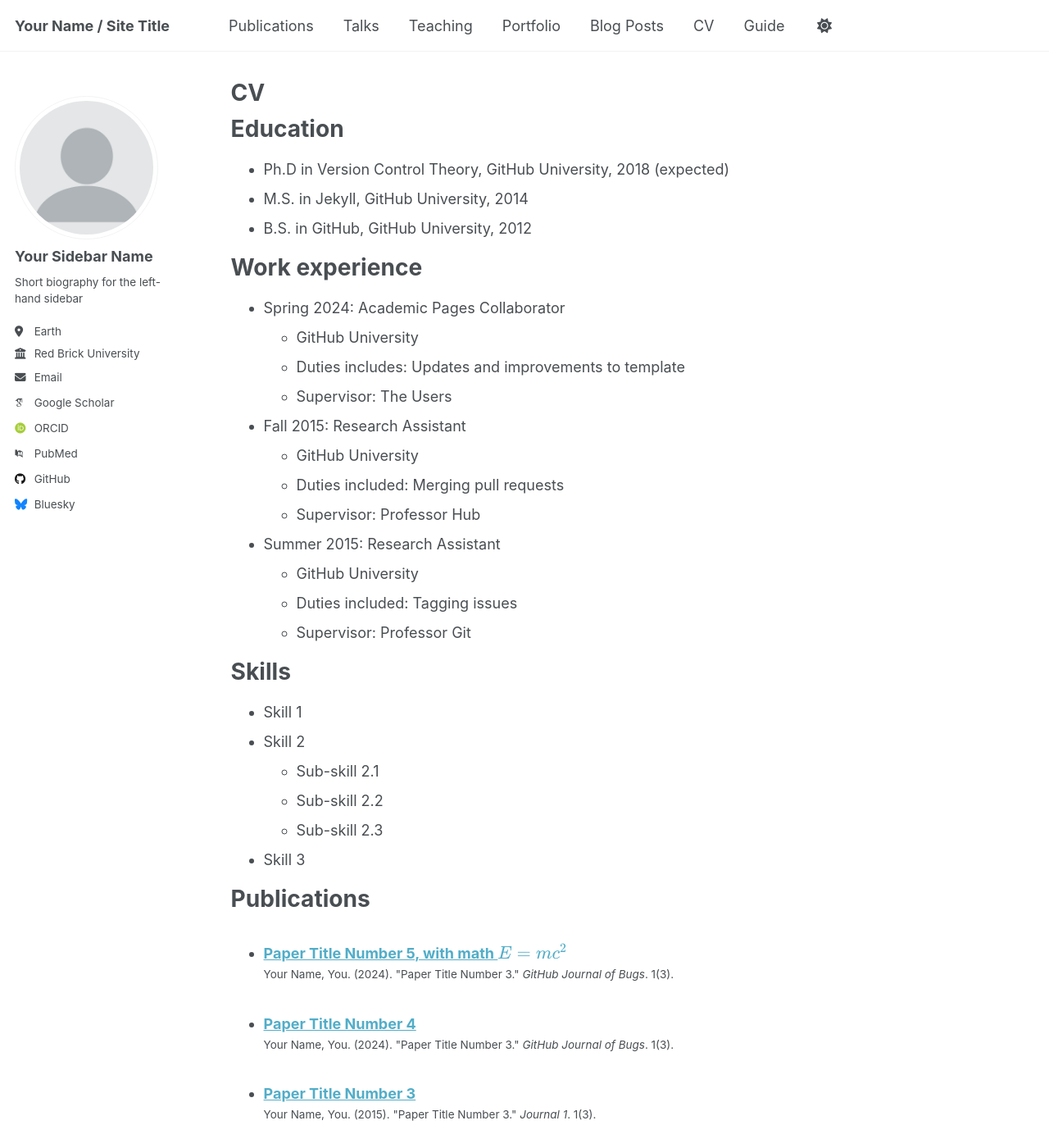
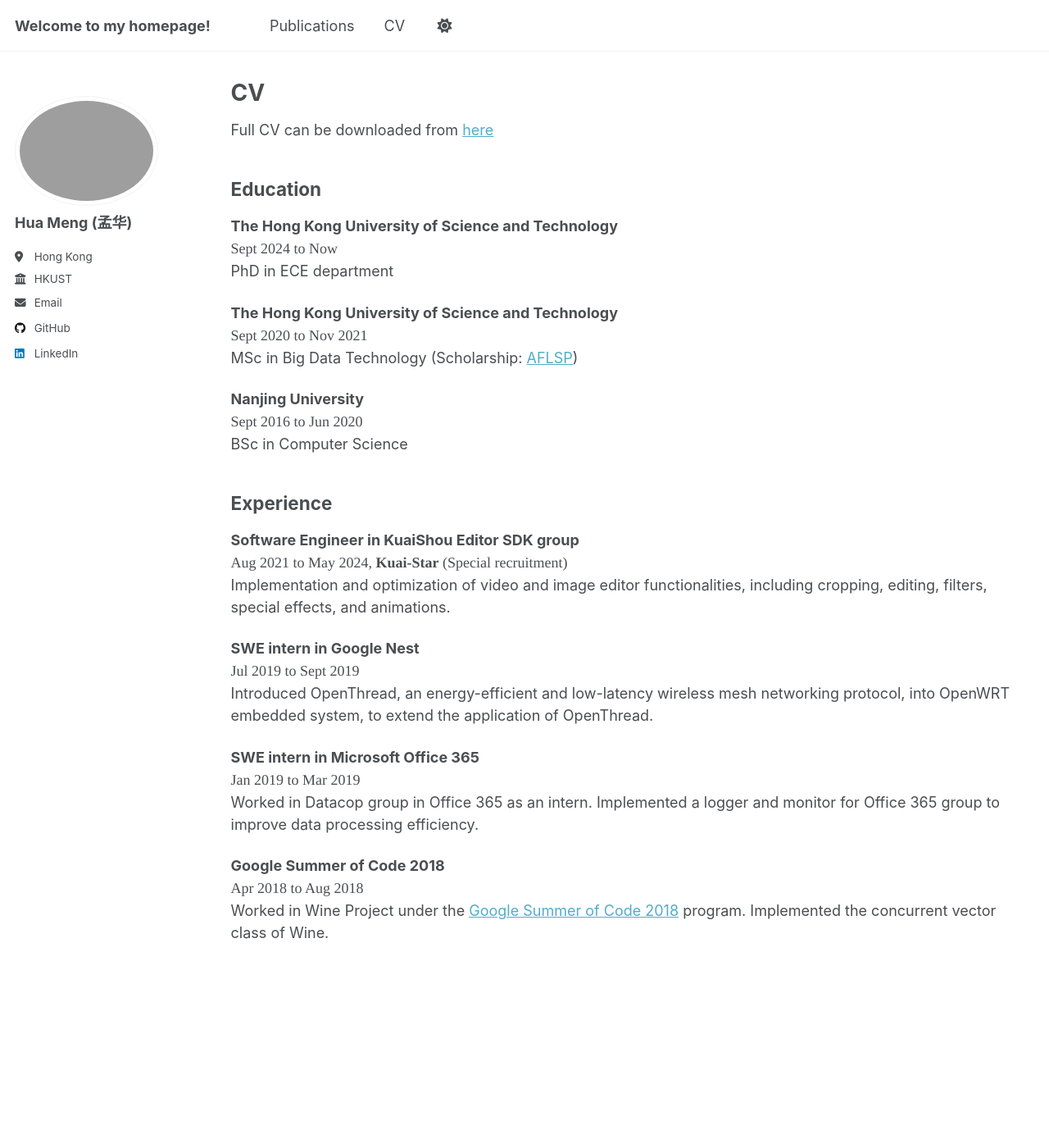
Before and after one commit to HuaMeng15/HuaMeng15.github.io, a Jekyll site: the page built from _pages/cv.md, in a window 1280 px wide and 1400 px high. Shown: the whole window at 82% size. Built offline with Jekyll 4.4.1, drawn with Linux system fonts in a browser that asks for light colours; some web fonts are replaced; a script that is not in the unit is left out; some of the changed text lies outside the part shown.

```diff
--- a/_config.yml
+++ b/_config.yml
@@ -9,37 +9,37 @@
 # Basic Site Settings
 locale                   : "en-US"
 site_theme               : "default" # Currently available options are "default", "air"
-title                    : "Your Name / Site Title"
+title                    : "Welcome to my homepage!" # site title
 title_separator          : "-"
-name                     : &name "Your Name"
+name                     : &name "Hua Meng"
 description              : &description "personal description"
-url                      : https://academicpages.github.io # the base hostname & protocol for your site e.g. "https://[your GitHub username].github.io" or if you already have some other page hosted on Github then use "https://[your GitHub username].github.io/[Your Repo Name]"
+url                      : https://HuaMeng15.github.io # the base hostname & protocol for your site e.g. "https://[your GitHub username].github.io" or if you already have some other page hosted on Github then use "https://[your GitHub username].github.io/[Your Repo Name]"
 baseurl                  : "" # the subpath of your site, e.g. "/blog"
-repository               : "academicpages/academicpages.github.io"
+repository               : "HuaMeng15/HuaMeng15.github.io"
 
 # Site Author - The following control what appear as part of the author content on the side bar.
 #               If a field is blank the icon and link will not appear, otherwise it will be shown.
 #               Additional customization can be done by editing /_includes/author-profile.html
 author:
   # Biographic information
-  avatar           : "profile.png"
-  name             : "Your Sidebar Name"
+  avatar           : "IMG_8869.JPG"
+  name             : "Hua Meng (孟华)" # Your name, e.g. "John Snow"
   pronouns         : # example: "she/her"
-  bio              : "Short biography for the left-hand sidebar"
-  location         : "Earth"
-  employer         : "Red Brick University"
+  bio              : " "
+  location         : "Hong Kong"
+  employer         : "HKUST"
   uri              : # URL
-  email            : "none@example.org"
+  email            : "hmengab@connect.ust.hk"
 
   # Academic websites
   academia         : # URL
   arxiv            : # URL - Update with the correct link to your profile
-  googlescholar    : "https://scholar.google.com/citations?user=PS_CX0AAAAAJ"
+  googlescholar    : #"https://scholar.google.com/citations?user=PS_CX0AAAAAJ"
   inspire-hep      : # URL
   impactstory      : # URL
-  orcid            : "http://orcid.org/yourorcidurl"
+  orcid            : #"http://orcid.org/yourorcidurl"
   semantic         : # URL
-  pubmed           : "https://www.ncbi.nlm.nih.gov/pubmed/?term=john+snow"
+  pubmed           : #"https://www.ncbi.nlm.nih.gov/pubmed/?term=john+snow"
   researchgate     : # URL
   scopus           : # URL
 
@@ -47,13 +47,13 @@ author:
   bitbucket        : # Username - Update with your username on the site
   codepen          : # Username
   dribbble         : # Username
-  github           : "academicpages"
+  github           : "HuaMeng15"
   kaggle           : # Username
   stackoverflow    : # User number or user number and name (i.e., use "1" or "1/jeff-atwood")
 
   # Social media
   artstation       : # Username
-  bluesky          : "bsky.app" # Replace this with you Bluesky username
+  bluesky          : #"bsky.app" # Replace this with you Bluesky username
   facebook         : # Username
   flickr           : # Username
   foursquare       : # Username
@@ -62,7 +62,7 @@ author:
   keybase          : # Username
   instagram        : # Username
   lastfm           : # Username
-  linkedin         : # Username
+  linkedin         : "hua-meng-15mh"
   mastodon         : # URL
   medium           : # URL
   pinterest        : # Username
--- a/_data/cv.json
+++ b/_data/cv.json
@@ -80,7 +80,7 @@
       "summary": "This paper is about the number 2. The number 3 is left for future work."
     },
     {
-      "name": "Paper Title Number 3",
+      "name": "Test",
       "publisher": "Journal 1",
       "releaseDate": "2015-10-01",
       "website": "http://academicpages.github.io/files/paper3.pdf",
--- a/_pages/cv.md
+++ b/_pages/cv.md
@@ -9,56 +9,34 @@ redirect_from:
 
 {% include base_path %}
 
-Education
-======
-* Ph.D in Version Control Theory, GitHub University, 2018 (expected)
-* M.S. in Jekyll, GitHub University, 2014
-* B.S. in GitHub, GitHub University, 2012
+Full CV can be downloaded from [here](https://HuaMeng15.github.io/files/MENG_Hua_CV.pdf)
 
-Work experience
-======
-* Spring 2024: Academic Pages Collaborator
-  * GitHub University
-  * Duties includes: Updates and improvements to template
-  * Supervisor: The Users
+## Education
+**The Hong Kong University of Science and Technology** \
+<span style="font-family:Times;">Sept 2024 to Now </span>\
+PhD in ECE department
 
-* Fall 2015: Research Assistant
-  * GitHub University
-  * Duties included: Merging pull requests
-  * Supervisor: Professor Hub
+**The Hong Kong University of Science and Technology** \
+<span style="font-family:Times;">Sept 2020 to Nov 2021 </span>\
+MSc in Big Data Technology (Scholarship: [AFLSP](https://fytgs.hkust.edu.hk/scholarships/asian-future-leaders-scholarship-program))
 
-* Summer 2015: Research Assistant
-  * GitHub University
-  * Duties included: Tagging issues
-  * Supervisor: Professor Git
+**Nanjing University** \
+<span style="font-family:Times;">Sept 2016 to Jun 2020</span>\
+BSc in Computer Science
 
-Skills
-======
-* Skill 1
-* Skill 2
-  * Sub-skill 2.1
-  * Sub-skill 2.2
-  * Sub-skill 2.3
-* Skill 3
+## Experience
+**Software Engineer in KuaiShou Editor SDK group**\
+<span style="font-family:Times;">Aug 2021 to May 2024, **Kuai-Star** (Special recruitment)</span>\
+Implementation and optimization of video and image editor functionalities, including cropping, editing, filters, special effects, and animations.
 
-Publications
-======
-  <ul>{% for post in site.publications reversed %}
-    {% include archive-single-cv.html %}
-  {% endfor %}</ul>
+**SWE intern in Google Nest**\
+<span style="font-family:Times;">Jul 2019 to Sept 2019</span>\
+Introduced OpenThread, an energy-efficient and low-latency wireless mesh networking protocol, into OpenWRT embedded system, to extend the application of OpenThread.
 
-Talks
-======
-  <ul>{% for post in site.talks reversed %}
-    {% include archive-single-talk-cv.html  %}
-  {% endfor %}</ul>
+**SWE intern in Microsoft Office 365**\
+<span style="font-family:Times;">Jan 2019 to Mar 2019</span>\
+Worked in Datacop group in Office 365 as an intern. Implemented a logger and monitor for Office 365 group to improve data processing efficiency.
 
-Teaching
-======
-  <ul>{% for post in site.teaching reversed %}
-    {% include archive-single-cv.html %}
-  {% endfor %}</ul>
-
-Service and leadership
-======
-* Currently signed in to 43 different slack teams
+**Google Summer of Code 2018**\
+<span style="font-family:Times;">Apr 2018 to Aug 2018</span>\
+Worked in Wine Project under the [Google Summer of Code 2018](https://summerofcode.withgoogle.com/archive/2018/projects/6520878254784512) program. Implemented the concurrent vector class of Wine.
--- a/_pages/publications.html
+++ /dev/null
@@ -1,33 +0,0 @@
----
-layout: archive
-title: "Publications"
-permalink: /publications/
-author_profile: true
----
-
-{% if site.author.googlescholar %}
-  <div class="wordwrap">You can also find my articles on <a href="{{site.author.googlescholar}}">my Google Scholar profile</a>.</div>
-{% endif %}
-
-{% include base_path %}
-
-<!-- New style rendering if publication categories are defined -->
-{% if site.publication_category %}
-  {% for category in site.publication_category  %}
-    {% assign title_shown = false %}
-    {% for post in site.publications reversed %}
-      {% if post.category != category[0] %}
-        {% continue %}
-      {% endif %}
-      {% unless title_shown %}
-        <h2>{{ category[1].title }}</h2><hr />
-        {% assign title_shown = true %}
-      {% endunless %}
-      {% include archive-single.html %}
-    {% endfor %}
-  {% endfor %}
-{% else %}
-  {% for post in site.publications reversed %}
-    {% include archive-single.html %}
-  {% endfor %}
-{% endif %}
--- a/markdown_generator/publications.tsv
+++ b/markdown_generator/publications.tsv
@@ -1,4 +1,4 @@
 pub_date	title	venue	excerpt	citation	url_slug	paper_url	slides_url
 2009-10-01	Paper Title Number 1	Journal 1	This paper is about the number 1. The number 2 is left for future work.	Your Name, You. (2009). "Paper Title Number 1." <i>Journal 1</i>. 1(1).	paper-title-number-1	http://academicpages.github.io/files/paper1.pdf	http://academicpages.github.io/files/slides1.pdf
 2010-10-01	Paper Title Number 2	Journal 1	This paper is about the number 2. The number 3 is left for future work.	Your Name, You. (2010). "Paper Title Number 2." <i>Journal 1</i>. 1(2).	paper-title-number-2	http://academicpages.github.io/files/paper2.pdf	http://academicpages.github.io/files/slides2.pdf
-2015-10-01	Paper Title Number 3	Journal 1	This paper is about the number 3. The number 4 is left for future work.	Your Name, You. (2015). "Paper Title Number 3." <i>Journal 1</i>. 1(3).	paper-title-number-3	http://academicpages.github.io/files/paper3.pdf	http://academicpages.github.io/files/slides3.pdf
+2015-10-01	Test	Journal 1	This paper is about the number 3. The number 4 is left for future work.	Your Name, You. (2015). "Test." <i>Journal 1</i>. 1(3).	paper-title-number-3	http://academicpages.github.io/files/paper3.pdf	http://academicpages.github.io/files/slides3.pdf
```
Also changed, not shown: _data/navigation.yml (+10 -10 lines), _pages/about.md (+37 -36 lines), _pages/publications.md (added, +15 -0 lines), 3 other files.
